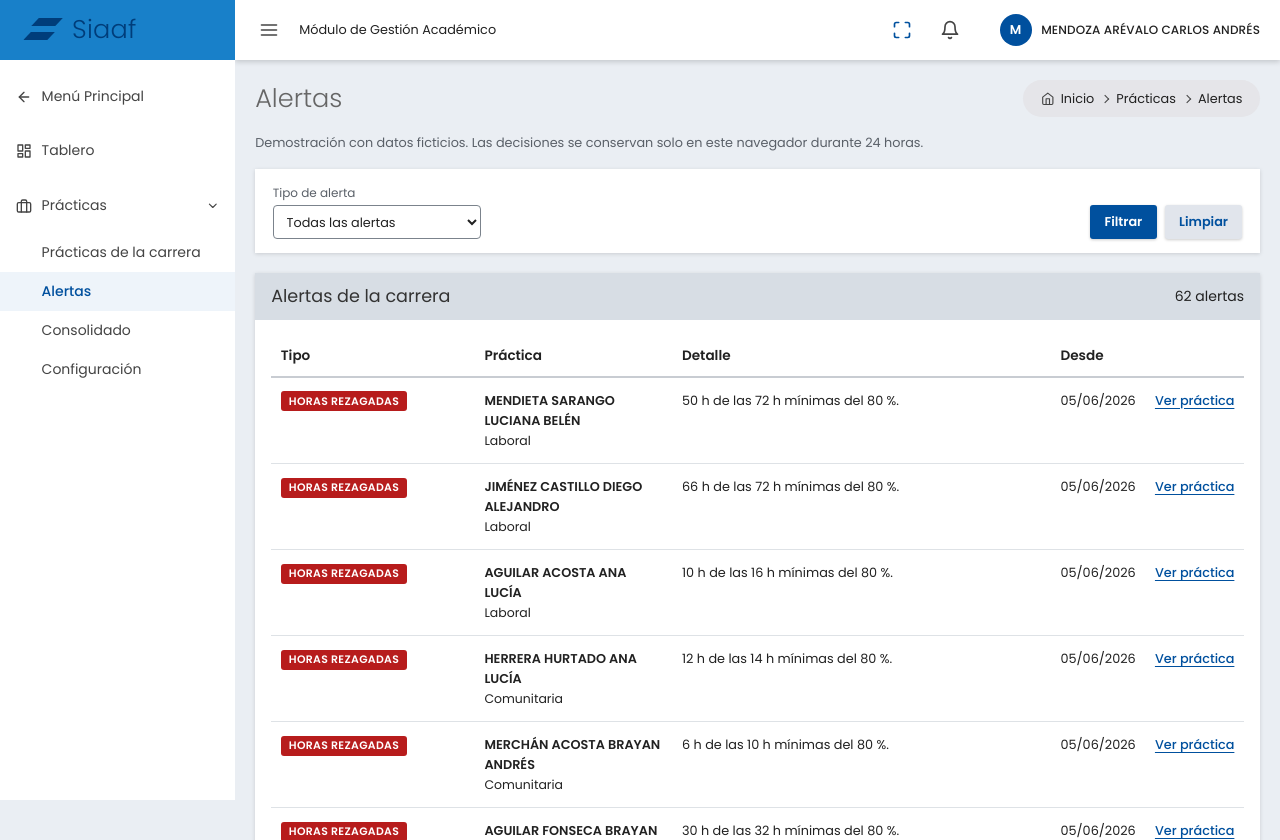
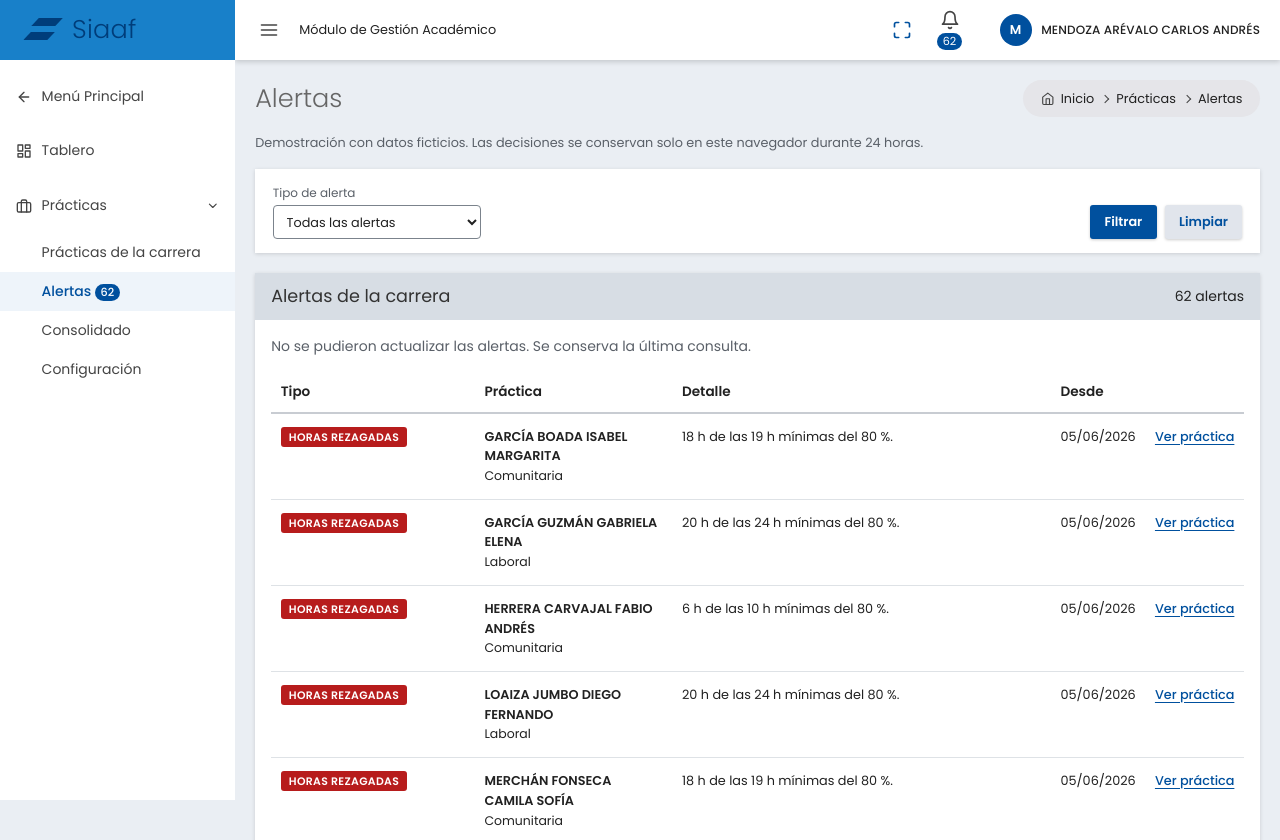
Before and after one commit to Jaimewww/sistema-practicas-preprofesionales-unl, a Django app: page /prototipo/coordinador/alertas/ in a window 1280 px wide. Shown: the top 840 px of the page. Run offline with Django 5.2, Linux system fonts and the light colour scheme.

Commit message:
feat(ui): conectar alertas, campana y cierre con el API

```diff
--- /dev/null
+++ b/backend/apps/prototipo/context_processors.py
@@ -0,0 +1,23 @@
+"""Notification context for the existing synthetic actor screens."""
+from django.conf import settings
+
+from . import facade
+from .views import contexto_demo
+
+
+def notificaciones(request):
+    match = request.resolver_match
+    if not settings.DEBUG or not match or match.namespace != "prototipo":
+        return {}
+    path = request.path
+    if path.startswith("/prototipo/coordinador/"):
+        rol = "coordinador"
+    elif path.startswith("/prototipo/tutor/"):
+        rol = "tutor_academico"
+    elif path.startswith("/prototipo/entidad/"):
+        rol = "tutor_entidad"
+    elif match.url_name in {"mi_practica", "reporte_semanal_nuevo"}:
+        rol = "estudiante"
+    else:
+        return {}
+    return {"rol_demo": rol, "notificaciones": facade.alertas_de(rol, **contexto_demo(request))}
--- a/backend/config/settings.py
+++ b/backend/config/settings.py
@@ -64,6 +64,7 @@ TEMPLATES = [
                 'django.template.context_processors.request',
                 'django.contrib.auth.context_processors.auth',
                 'django.contrib.messages.context_processors.messages',
+                'apps.prototipo.context_processors.notificaciones',
             ],
         },
     },
--- a/backend/static/css/siaaf.css
+++ b/backend/static/css/siaaf.css
@@ -45,6 +45,7 @@
 }
 
 *, *::before, *::after { box-sizing: border-box; }
+[hidden] { display: none !important; }
 
 html {
   font-family: "Poppins", system-ui, -apple-system, "Segoe UI", Roboto, "Helvetica Neue", Arial, sans-serif;
@@ -154,6 +155,13 @@ details[open] > summary.menu__link .icon:last-child { transform: rotate(90deg);
 }
 .topbar__button:hover { background: #eef2f6; }
 .topbar__button .icon { width: 1.25rem; height: 1.25rem; }
+.notification-count { display: inline-block; padding: 0.05rem 0.35rem; border-radius: 1rem; background: var(--navy); color: #fff; font-size: 0.7rem; line-height: 1.4; }
+.notifications { position: relative; }
+.notifications summary { list-style: none; cursor: pointer; }
+.notifications summary::-webkit-details-marker { display: none; }
+.notifications__panel { position: absolute; right: 0; top: 100%; z-index: 20; width: min(24rem, 80vw); max-height: 65vh; overflow: auto; padding: 1rem; border: 1px solid var(--line-strong); border-radius: var(--radius); background: var(--surface); box-shadow: 0 6px 20px #0002; font-size: 0.8rem; }
+.notifications__panel li { padding: 0.65rem 0; border-bottom: 1px solid var(--line); }
+.notifications__panel li p { margin: 0.25rem 0 0; }
 [data-fullscreen-toggle] { color: var(--navy); }
 .topbar__user { display: flex; align-items: center; gap: 0.6rem; margin: 0 0 0 0.75rem; padding-left: 0.75rem; }
 .topbar__avatar {
--- /dev/null
+++ b/backend/static/js/alertas.js
@@ -0,0 +1,165 @@
+// API enhancement for synthetic notifications and coordinator screens.
+// Native forms and <details> keep the server-rendered alternative usable.
+(function () {
+  'use strict';
+  var body = document.body;
+  var rol = body.dataset.rolDemo;
+  if (!rol || !window.fetch) return;
+  var lista = document.querySelector('[data-alertas-lista]');
+  var filtros = document.querySelector('[data-alertas-filtros]');
+
+  function element(tag, text, className) {
+    var node = document.createElement(tag);
+    if (text !== undefined) node.textContent = text;
+    if (className) node.className = className;
+    return node;
+  }
+
+  function count(value) {
+    document.querySelectorAll('[data-alertas-count]').forEach(function (node) {
+      node.textContent = String(value);
+    });
+  }
+
+  function error(selector, message) {
+    var node = document.querySelector(selector);
+    if (node) {
+      node.textContent = message;
+      node.hidden = !message;
+    }
+  }
+
+  function notifications(alertas) {
+    var ul = document.querySelector('[data-notificaciones-lista]');
+    ul.replaceChildren();
+    alertas.forEach(function (alerta) {
+      var li = element('li');
+      var link = element('a', alerta.tipo_display + ' · ' + alerta.practica.estudiante);
+      link.href = alerta.practica.detalle_url;
+      li.append(link, element('p', alerta.detalle));
+      ul.append(li);
+    });
+    if (!alertas.length) ul.append(element('li', 'No hay alertas activas.'));
+  }
+
+  function table(alertas) {
+    if (!lista) return;
+    var tbody = lista.querySelector('[data-alertas-filas]');
+    tbody.replaceChildren();
+    alertas.forEach(function (alerta) {
+      var row = element('tr');
+      var tipo = element('td');
+      tipo.dataset.label = 'Tipo';
+      var colors = { fuera_de_plazo: 'bad', por_confirmar: 'warn', rezagada: 'bad' };
+      tipo.append(element('span', alerta.tipo_display, 'badge badge--' + (colors[alerta.estado_badge] || 'neutral')));
+      var practica = element('td');
+      practica.dataset.label = 'Práctica';
+      practica.append(element('strong', alerta.practica.estudiante), element('br'), element('span', alerta.practica.tipo_display, 'cell-line'));
+      var detalle = element('td', alerta.detalle);
+      detalle.dataset.label = 'Detalle';
+      var fecha = element('td', alerta.fecha.split('-').reverse().join('/'));
+      fecha.dataset.label = 'Desde';
+      var accion = element('td', undefined, 'data-table__action');
+      accion.dataset.label = 'Acción';
+      var link = element('a', 'Ver práctica', 'link-action');
+      link.href = alerta.practica.detalle_url;
+      link.append(element('span', ' de ' + alerta.practica.estudiante, 'sr-only'));
+      accion.append(link);
+      row.append(tipo, practica, detalle, fecha, accion);
+      tbody.append(row);
+    });
+    lista.querySelector('[data-alertas-tabla]').hidden = !alertas.length;
+    lista.querySelector('[data-alertas-vacio]').hidden = !!alertas.length;
+    lista.querySelector('[data-alertas-visible]').textContent = alertas.length + (alertas.length === 1 ? ' alerta' : ' alertas');
+  }
+
+  async function read(tipo) {
+    var url = new URL(body.dataset.alertasUrl, window.location.origin);
+    if (tipo) url.searchParams.set('tipo', tipo);
+    try {
+      var response = await fetch(url, { headers: { 'X-Rol': rol }, credentials: 'same-origin' });
+      if (!response.ok) throw new Error();
+      var payload = await response.json();
+      count(payload.count);
+      return payload;
+    } catch (_) {
+      throw new Error('No se pudieron actualizar las alertas. Se conserva la última consulta.');
+    }
+  }
+
+  var inicial = read('').then(function (payload) {
+    notifications(payload.alertas);
+    if (lista) {
+      var tipo = lista.dataset.alertasTipo;
+      table(payload.alertas.filter(function (alerta) { return !tipo || alerta.tipo === tipo; }));
+    }
+  }).catch(function (failure) {
+    error('[data-alertas-error]', failure.message);
+    error('[data-alertas-lista-error]', failure.message);
+  });
+
+  if (filtros) filtros.addEventListener('submit', async function (event) {
+    event.preventDefault();
+    var button = filtros.querySelector('button[type="submit"]');
+    button.disabled = true;
+    // Finish the initial request first so it cannot overwrite a later filter.
+    await inicial;
+    try {
+      var tipo = filtros.elements.tipo.value;
+      var payload = await read(tipo);
+      table(payload.alertas);
+      error('[data-alertas-lista-error]', '');
+      var url = new URL(window.location.href);
+      if (tipo) url.searchParams.set('tipo', tipo);
+      else url.searchParams.delete('tipo');
+      window.history.replaceState(null, '', url);
+    } catch (failure) {
+      error('[data-alertas-lista-error]', failure.message);
+    } finally {
+      button.disabled = false;
+    }
+  });
+
+  var form = document.querySelector('[data-cierre-api]');
+  if (form) form.addEventListener('submit', async function (event) {
+    event.preventDefault();
+    var panel = form.querySelector('[data-cierre-error]');
+    var mensaje = form.querySelector('[data-cierre-mensaje]');
+    var faltantes = form.querySelector('[data-cierre-faltante]');
+    var button = form.querySelector('button[type="submit"]');
+    panel.hidden = true;
+    faltantes.replaceChildren();
+    if (!form.elements.confirmar.checked) {
+      mensaje.textContent = 'Confirme el cierre de la práctica antes de continuar.';
+      panel.hidden = false;
+      panel.focus();
+      return;
+    }
+    button.disabled = true;
+    try {
+      var response = await fetch(form.dataset.cierreApi, {
+        method: 'POST', credentials: 'same-origin',
+        headers: { 'X-Rol': rol, 'X-CSRFToken': form.elements.csrfmiddlewaretoken.value }
+      });
+      var payload;
+      try { payload = await response.json(); }
+      catch (_) { throw new Error('No se pudo confirmar el cierre. Recargue la página para consultar el estado.'); }
+      if (!response.ok) {
+        mensaje.textContent = payload.error.message;
+        (payload.error.faltante || []).forEach(function (item) { faltantes.append(element('li', item)); });
+        panel.hidden = false;
+        panel.focus();
+        return;
+      }
+      window.location.assign(form.dataset.cierreDestino);
+    } catch (failure) {
+      mensaje.textContent = failure instanceof TypeError
+        ? 'No se pudo conectar para confirmar el cierre. Recargue la página para consultar el estado.'
+        : failure.message;
+      panel.hidden = false;
+      panel.focus();
+    } finally {
+      button.disabled = false;
+    }
+  });
+})();
--- a/backend/templates/base.html
+++ b/backend/templates/base.html
@@ -7,9 +7,10 @@
   <link rel="preload" href="{% static 'fonts/poppins-400.woff2' %}" as="font" type="font/woff2" crossorigin>
   <link rel="stylesheet" href="{% static 'css/siaaf.css' %}">
   <script src="{% static 'js/siaaf.js' %}"></script>
+  {% if rol_demo %}<script src="{% static 'js/alertas.js' %}" defer></script>{% endif %}
   {% block extra_head %}{% endblock %}
 </head>
-<body id="inicio">
+<body id="inicio"{% if rol_demo %} data-rol-demo="{{ rol_demo }}" data-alertas-url="{% url 'api:lista_alertas' %}"{% endif %}>
   <a class="skip-link" href="#contenido">Saltar al contenido</a>
 
   <aside class="sidebar" id="sidebar" aria-label="Menú del módulo">
@@ -45,7 +46,20 @@
       <p class="topbar__module">{% block module_name %}Módulo de Gestión Académico{% endblock %}</p>
       <div class="topbar__actions">
         <button class="topbar__button" type="button" data-fullscreen-toggle aria-label="Pantalla completa">{% include "includes/icon.html" with name="maximize" %}</button>
-        <button class="topbar__button" type="button" aria-label="Notificaciones">{% include "includes/icon.html" with name="bell" %}</button>
+        {% if rol_demo %}
+        <details class="notifications" data-notificaciones>
+          <summary class="topbar__button" aria-label="Notificaciones">
+            {% include "includes/icon.html" with name="bell" %}<span class="notification-count" data-alertas-count>{{ notificaciones.count }}</span>
+          </summary>
+          <div class="notifications__panel">
+            <strong>Notificaciones</strong>
+            <p class="muted" data-alertas-error role="status" hidden></p>
+            <ul class="plain-list" data-notificaciones-lista>
+              {% for a in notificaciones.alertas %}<li><a href="{{ a.practica.detalle_url }}">{{ a.tipo_display }} · {{ a.practica.estudiante }}</a><p>{{ a.detalle }}</p></li>{% empty %}<li>No hay alertas activas.</li>{% endfor %}
+            </ul>
+          </div>
+        </details>
+        {% else %}<button class="topbar__button" type="button" aria-label="Notificaciones">{% include "includes/icon.html" with name="bell" %}</button>{% endif %}
         <p class="topbar__user"><span class="topbar__avatar" aria-hidden="true">{{ usuario_nombre|slice:":1" }}</span><span class="topbar__username">{{ usuario_nombre }}</span></p>
       </div>
     </header>
--- a/backend/templates/includes/menu_coordinador.html
+++ b/backend/templates/includes/menu_coordinador.html
@@ -4,7 +4,7 @@
     <summary class="menu__link">{% include "includes/icon.html" with name="briefcase" %}<span>Prácticas</span>{% include "includes/icon.html" with name="chevron-right" %}</summary>
     <ul class="menu__sub">
       <li><a class="menu__sublink" href="{% url 'prototipo:practicas_carrera' %}"{% if request.resolver_match.url_name == 'practicas_carrera' %} aria-current="page"{% endif %}>Prácticas de la carrera</a></li>
-      <li><a class="menu__sublink" href="{% url 'prototipo:alertas' %}"{% if request.resolver_match.url_name == 'alertas' %} aria-current="page"{% endif %}>Alertas</a></li>
+      <li><a class="menu__sublink" href="{% url 'prototipo:alertas' %}"{% if request.resolver_match.url_name == 'alertas' %} aria-current="page"{% endif %}>Alertas <span class="notification-count" data-alertas-count>{{ notificaciones.count }}</span></a></li>
       <li><a class="menu__sublink" href="{% url 'prototipo:consolidado_carrera' %}"{% if request.resolver_match.url_name == 'consolidado_carrera' %} aria-current="page"{% endif %}>Consolidado</a></li>
       <li><a class="menu__sublink" href="{% url 'prototipo:configuracion_carrera' %}"{% if request.resolver_match.url_name == 'configuracion_carrera' %} aria-current="page"{% endif %}>Configuración</a></li>
     </ul>
--- a/backend/templates/practicas/alertas.html
+++ b/backend/templates/practicas/alertas.html
@@ -10,7 +10,7 @@
 
 {% block content %}
 {% include "includes/aviso_prototipo_coordinador.html" %}
-<form class="filters" method="get" action="{% url 'prototipo:alertas' %}" aria-label="Filtros de las alertas">
+<form class="filters" method="get" action="{% url 'prototipo:alertas' %}" aria-label="Filtros de las alertas" data-alertas-filtros>
   <div class="filters__field">
     <label class="filters__label" for="filtro-tipo">Tipo de alerta</label>
     <select id="filtro-tipo" name="tipo">
@@ -25,14 +25,14 @@
   </div>
 </form>
 
-<section class="detail-card" aria-labelledby="alertas-carrera">
+<section class="detail-card" aria-labelledby="alertas-carrera" data-alertas-lista data-alertas-tipo="{{ tipo }}">
   <div class="detail-card__head">
     <h2 class="detail-card__title" id="alertas-carrera">Alertas de la carrera</h2>
-    <p class="detail-card__status">{{ alertas|length }} alerta{{ alertas|length|pluralize }}</p>
+    <p class="detail-card__status" data-alertas-visible aria-live="polite">{{ alertas|length }} alerta{{ alertas|length|pluralize }}</p>
   </div>
   <div class="detail-card__body table-scroll">
-    {% if alertas %}
-    <table class="data-table">
+    <p class="muted" data-alertas-lista-error role="status" hidden></p>
+    <table class="data-table" data-alertas-tabla{% if not alertas %} hidden{% endif %}>
       <caption class="sr-only">Alertas activas de las prácticas de la carrera</caption>
       <thead>
         <tr>
@@ -43,7 +43,7 @@
           <th scope="col"><span class="sr-only">Acción</span></th>
         </tr>
       </thead>
-      <tbody>
+      <tbody data-alertas-filas>
         {% for a in alertas %}
         <tr>
           <td data-label="Tipo">{% include "includes/estado_badge.html" with estado=a.estado_badge etiqueta=a.tipo_display %}</td>
@@ -55,9 +55,7 @@
         {% endfor %}
       </tbody>
     </table>
-    {% else %}
-    <p class="muted">No hay alertas activas en la carrera.</p>
-    {% endif %}
+    <p class="muted" data-alertas-vacio{% if alertas %} hidden{% endif %}>No hay alertas activas en la carrera.</p>
   </div>
 </section>
 {% endblock %}
--- a/backend/templates/practicas/decision_coordinador.html
+++ b/backend/templates/practicas/decision_coordinador.html
@@ -11,7 +11,7 @@
 {% include "includes/aviso_prototipo_coordinador.html" %}
 <section class="panel" aria-labelledby="titulo-formulario">
   <h1 class="panel__title" id="titulo-formulario">{{ titulo }}</h1>
-  <form class="form" method="post" novalidate>
+  <form class="form" method="post" novalidate{% if es_cierre %} data-cierre-api="{% url 'api:cierre_practica' practica.id %}" data-cierre-destino="{{ detalle_url }}?tab=historial"{% endif %}>
     {% csrf_token %}
     <p class="form__context">{{ practica.estudiante }} · {{ practica.tipo_display }} · {{ practica.estado_display }}</p>
     {% if requisitos %}
@@ -27,9 +27,10 @@
     {% if bloqueado %}<p role="status">No se puede cerrar hasta cumplir todos los requisitos.</p>{% else %}<p>El cierre conservará el resultado de la evaluación: <strong>{{ practica.evaluacion.resultado_display }}</strong>.</p>{% endif %}
     {% endif %}
     {% include "includes/error_summary.html" with form=form titulo="Revise la decisión:" %}
+    {% if es_cierre %}<div class="notice notice--warn" data-cierre-error role="alert" tabindex="-1" hidden><div><p data-cierre-mensaje></p><ul data-cierre-faltante></ul></div></div>{% endif %}
     {% for field in form %}{% include "includes/form_field.html" with field=field %}{% endfor %}
     <div class="form__actions">
-      <button class="button button--primary" type="submit"{% if bloqueado %} disabled{% endif %}>{{ titulo }}</button>
+      <button class="button button--primary" type="submit">{{ titulo }}</button>
       <a class="button button--secondary" href="{{ detalle_url }}">Volver a la práctica</a>
     </div>
   </form>
--- a/backend/templates/practicas/indice.html
+++ b/backend/templates/practicas/indice.html
@@ -19,7 +19,7 @@
 <section class="detail-card" aria-labelledby="api">
   <div class="detail-card__head"><h2 class="detail-card__title" id="api">API v1 · Consulta de prácticas</h2></div>
   <div class="detail-card__body">
-    <p>Datos sintéticos, solo para desarrollo. El rol simulado no autentica usuarios y no se guardan cambios.</p>
+    <p>Datos sintéticos, solo para desarrollo. El rol simulado no autentica usuarios; los cambios de demostración se conservan en este navegador.</p>
     <form method="get">
       <label for="rol">Persona de demostración</label>
       <select id="rol" name="rol">
@@ -42,7 +42,8 @@
     <pre><code>curl -H 'X-Rol: {{ rol }}' http://127.0.0.1:8000/api/v1/practicas/
 curl -H 'X-Rol: {{ rol }}' http://127.0.0.1:8000/api/v1/practicas/1/</code></pre>
     <p>Envío de reportes semanales (#64): <code>POST /api/v1/practicas/&lt;id&gt;/reportes/</code>, el mismo caso de uso que la pantalla <a href="{% url 'prototipo:reporte_semanal_nuevo' %}">Nuevo reporte semanal</a>. Lo enviado vive solo en la sesión de este navegador.</p>
-    <p>Próximos incrementos (todavía no disponibles): validaciones #60, alertas y cierre #61, historial y legalización #62.</p>
+    <p>Validaciones #60: <code>PATCH /api/v1/pendientes/&lt;clave&gt;/</code>. Alertas y cierre #61: <code>GET /api/v1/alertas/</code> y <code>POST /api/v1/practicas/&lt;id&gt;/cierre/</code>, incorporados en <a href="{% url 'prototipo:alertas' %}">Alertas de la carrera</a>.</p>
+    <p>Próximo incremento (todavía no disponible): historial y legalización #62.</p>
   </div>
 </section>
 {% endblock %}
```
Also changed, not shown: backend/apps/prototipo/views_coordinador.py (+42 -16 lines).
